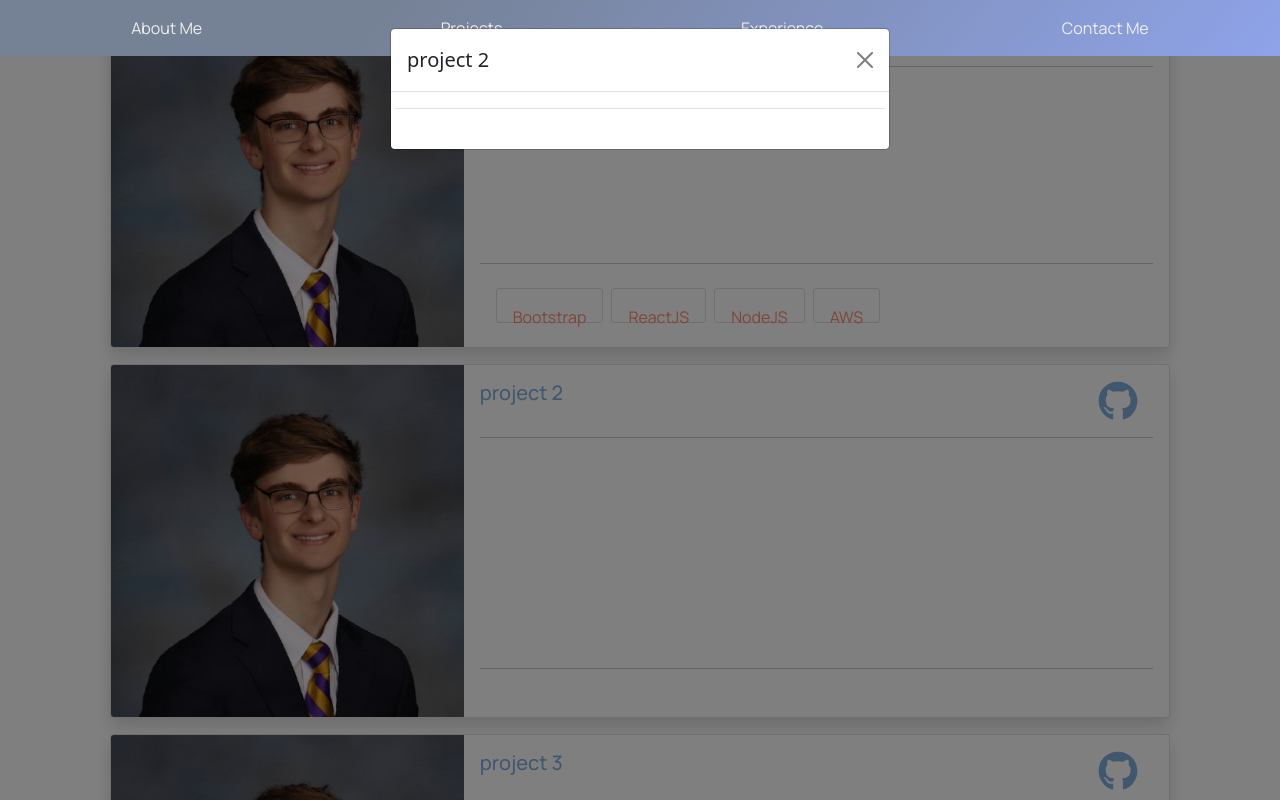
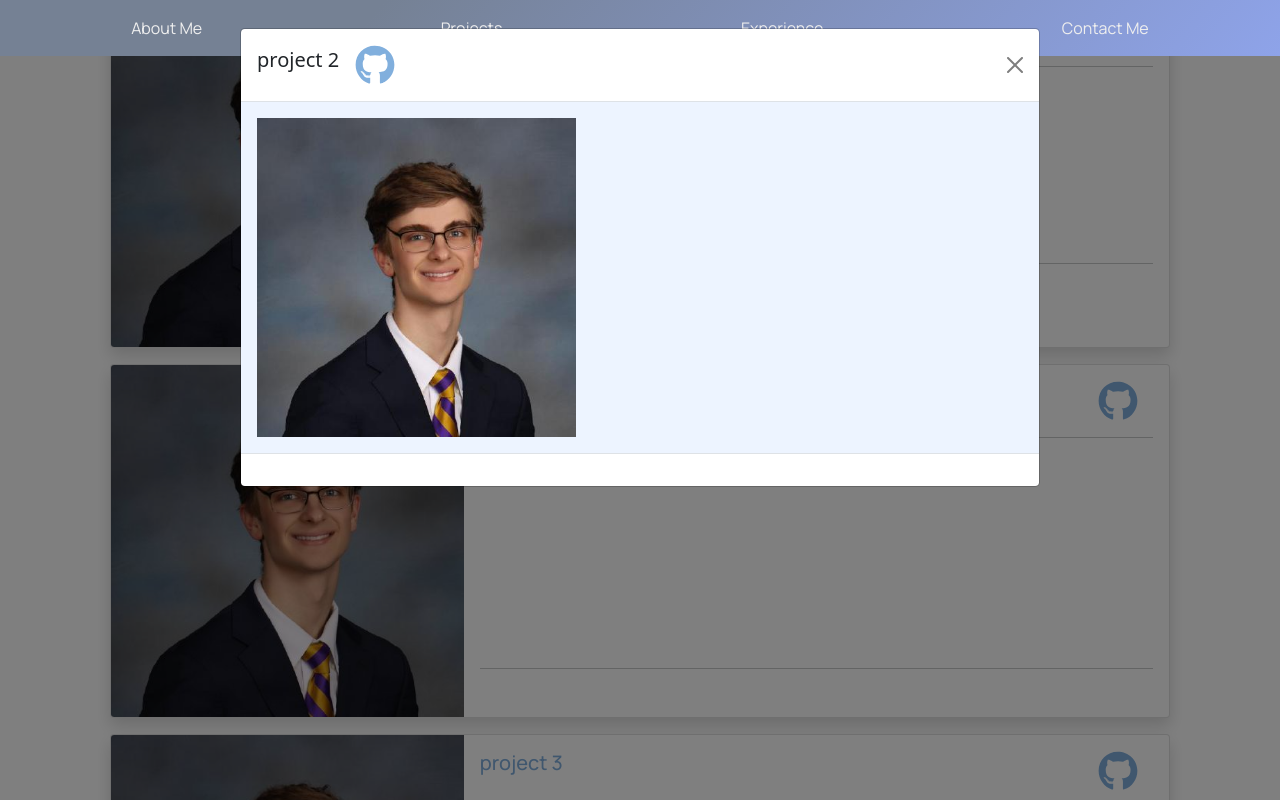
Before and after one commit to jackitaliano/portfolio, a React (Create React App) app: page / in a window 1280 px wide. Both pictures are taken after a click on the link 1125 px from the left and 1130 px from the top of the page. Shown: the part 732-1532 px from the top of the page. Built offline with nearby package versions, Linux system fonts and the light colour scheme.

Commit message:
implemented project modal to be similar to project card, but contains description instead of brief

```diff
--- a/src/components/projectmodal/ProjectModal.jsx
+++ b/src/components/projectmodal/ProjectModal.jsx
@@ -1,7 +1,7 @@
 import React from "react";
 import "./projectmodal.css";
 
-import { TextCard } from "../../components";
+import { TextCard, GithubLink } from "../../components";
 
 const ProjectModal = ({ project }) => {
   const technologies = project.technologies.map((tech) => (
@@ -10,29 +10,38 @@ const ProjectModal = ({ project }) => {
 
   return (
     <div className="project-modal">
-      <div
-        class="modal fade"
-        id={"project" + project.id}
-        tabindex="-1"
-        aria-labelledby="exampleModalLabel"
-        aria-hidden="true"
-      >
-        <div class="modal-dialog">
-          <div class="modal-content">
-            <div class="modal-header">
-              <h5 class="modal-title" id="exampleModalLabel">
-                {project.title}
-              </h5>
+      <div className="modal fade" id={"project" + project.id} tabindex="-1">
+        <div className="modal-dialog modal-lg">
+          <div className="modal-content">
+            <div className="modal-header">
+              <div className="d-flex">
+                <h5 className="modal-title me-3" id="projectModalTitle">
+                  {project.title}
+                </h5>
+                <GithubLink link={project.link} />
+              </div>
               <button
                 type="button"
-                class="btn-close project-modal-close"
+                className="btn-close project-modal-close"
                 data-bs-dismiss="modal"
                 aria-label="Close"
               ></button>
             </div>
-            <div class="modal-body row">
-              <div className="col-12 col-md-4"></div>
-              <div class="modal-footer"></div>
+            <div className="modal-body row w-100 g-3 g-lg-0 bg-c-accent m-auto">
+              <a
+                className="img-fluid col-lg-5 col-12 h-fit"
+                href={project.link}
+                target="blank"
+                rel="noopener noreferrer"
+              >
+                <img src={project.image} className="img-fluid" alt="project" />
+              </a>
+              <p className="col-lg-7 col-12 sub-text px-3">
+                {project.description}
+              </p>
+            </div>
+            <div className="modal-footer">
+              <div className="d-flex flex-wrap">{technologies}</div>
             </div>
           </div>
         </div>
```
